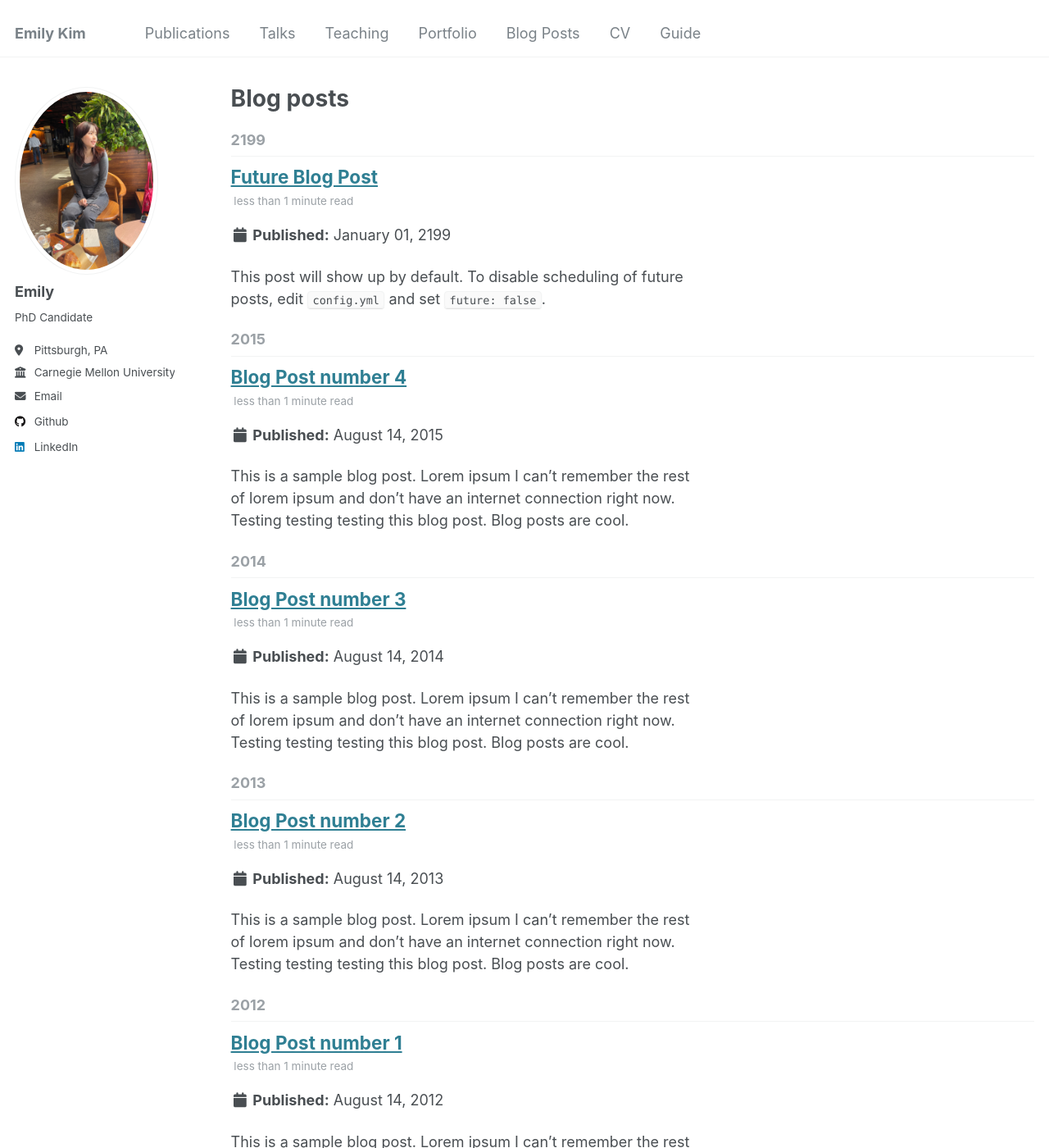
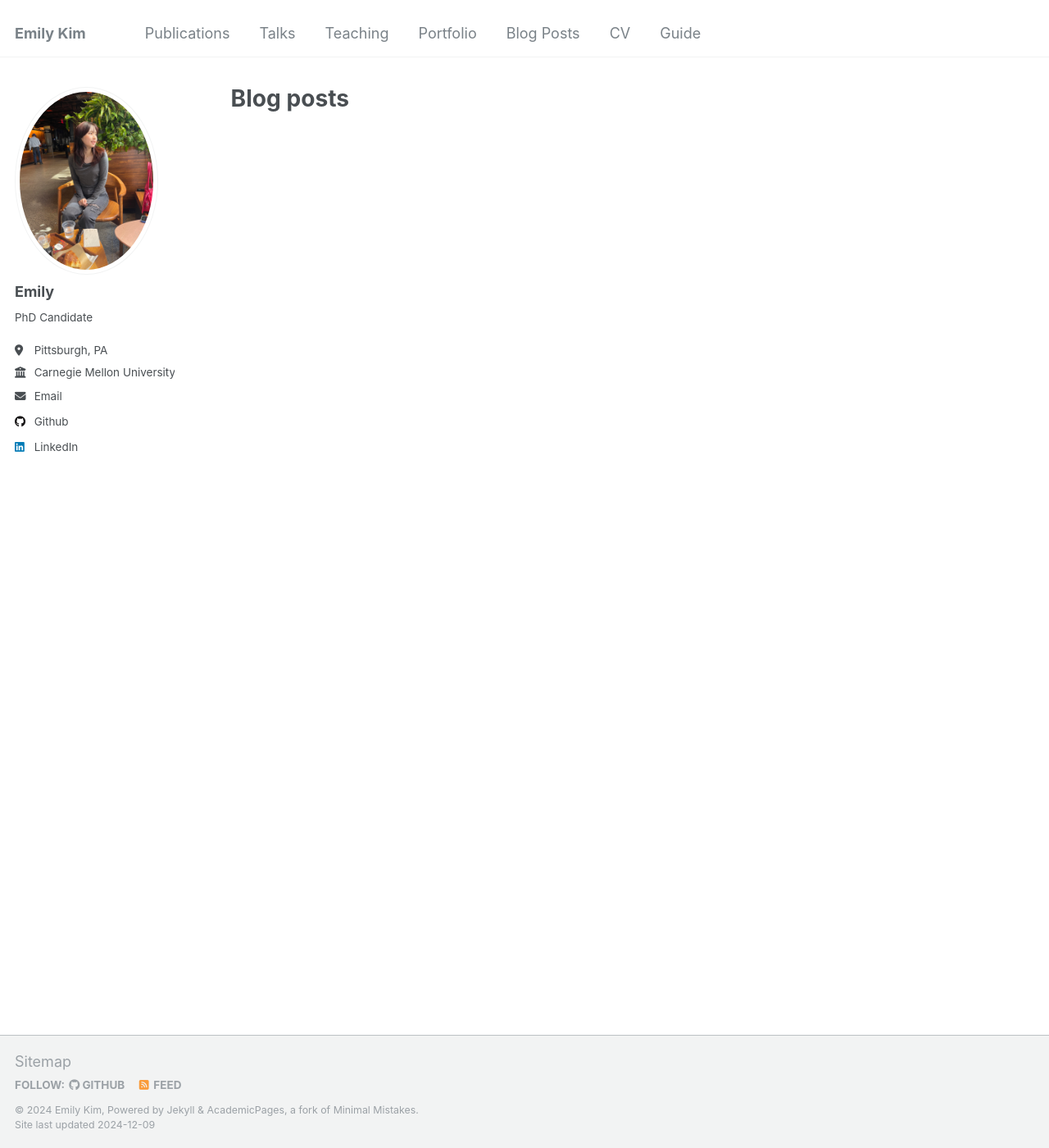
Before and after one commit to kimemily12/kimemily12.github.io, a Jekyll site: the page built from _pages/year-archive.html, in a window 1280 px wide and 1400 px high. Shown: the whole window at 82% size. Built offline with Jekyll 4.4.1, drawn with Linux system fonts in a browser that asks for light colours; a file with an impossible date is left out; some of the changed text lies outside the part shown.

```diff
--- a/_posts/2012-08-14-blog-post-1.md
+++ /dev/null
@@ -1,20 +0,0 @@
----
-title: 'Blog Post number 1'
-date: 2012-08-14
-permalink: /posts/2012/08/blog-post-1/
-tags:
-  - cool posts
-  - category1
-  - category2
----
-
-This is a sample blog post. Lorem ipsum I can't remember the rest of lorem ipsum and don't have an internet connection right now. Testing testing testing this blog post. Blog posts are cool.
-
-Headings are cool
-======
-
-You can have many headings
-======
-
-Aren't headings cool?
-------
--- a/_posts/2013-08-14-blog-post-2.md
+++ /dev/null
@@ -1,20 +0,0 @@
----
-title: 'Blog Post number 2'
-date: 2013-08-14
-permalink: /posts/2013/08/blog-post-2/
-tags:
-  - cool posts
-  - category1
-  - category2
----
-
-This is a sample blog post. Lorem ipsum I can't remember the rest of lorem ipsum and don't have an internet connection right now. Testing testing testing this blog post. Blog posts are cool.
-
-Headings are cool
-======
-
-You can have many headings
-======
-
-Aren't headings cool?
-------
--- a/_posts/2014-08-14-blog-post-3.md
+++ /dev/null
@@ -1,20 +0,0 @@
----
-title: 'Blog Post number 3'
-date: 2014-08-14
-permalink: /posts/2014/08/blog-post-3/
-tags:
-  - cool posts
-  - category1
-  - category2
----
-
-This is a sample blog post. Lorem ipsum I can't remember the rest of lorem ipsum and don't have an internet connection right now. Testing testing testing this blog post. Blog posts are cool.
-
-Headings are cool
-======
-
-You can have many headings
-======
-
-Aren't headings cool?
-------
--- a/_posts/2199-01-01-future-post.md
+++ /dev/null
@@ -1,11 +0,0 @@
----
-title: 'Future Blog Post'
-date: 2199-01-01
-permalink: /posts/2012/08/blog-post-4/
-tags:
-  - cool posts
-  - category1
-  - category2
----
-
-This post will show up by default. To disable scheduling of future posts, edit `config.yml` and set `future: false`.
```
Also changed, not shown: _posts/2015-08-14-blog-post-4.md (deleted, +0 -20 lines), _publications/2024-02-17-paper-title-number-4.md (+1 -1 lines).
